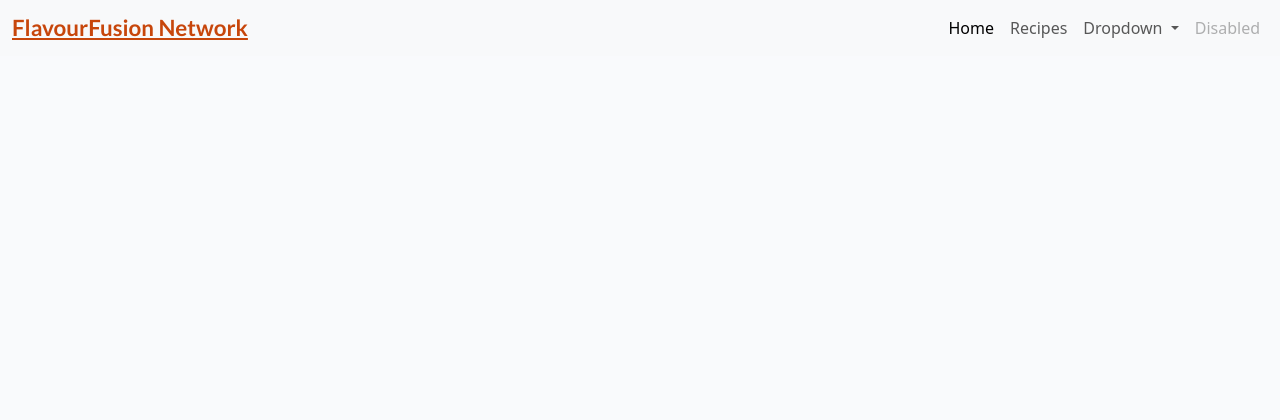
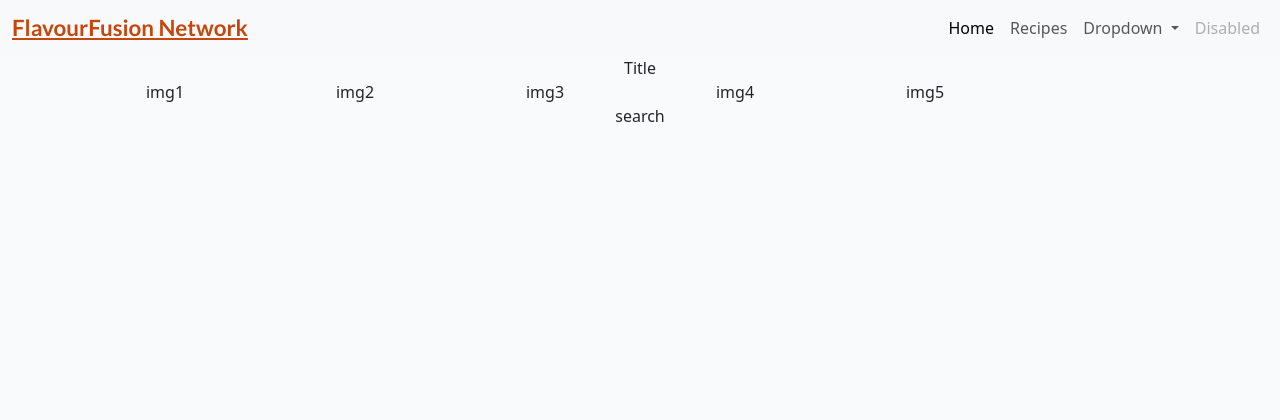
Before and after one commit to Brindusa22/FlavourFusion-Network, a Django app: page / in a window 1280 px wide. Shown: the top 420 px of the page. Run offline with Django 4.2, Linux system fonts and the light colour scheme; some libraries are stand-ins or nearby versions.

Commit message:
Add html basic structure to home_page template

```diff
--- a/home/templates/home/home_page.html
+++ b/home/templates/home/home_page.html
@@ -4,7 +4,27 @@
 {% block content %}
 
 <div class="container-fluid">
-
+    <div class="row">
+        <div class="col-12">
+            <div class="container text-center">
+                <div class="row">
+                    <div class="col">
+                        Title
+                    </div>
+                </div>
+                <div class="row">
+                    <div class="col-sm-12 col-md-6 col-lg-2">img1</div>
+                    <div class="col-sm-12 col-md-6 col-lg-2">img2</div>
+                    <div class="col-sm-12 col-md-6 col-lg-2">img3</div>
+                    <div class="col-sm-12 col-md-6 col-lg-2">img4</div>
+                    <div class="col-sm-12 col-md-6 col-lg-2">img5</div>
+                </div>
+                <div class="row">
+                    <div class="col">search</div>
+                </div>
+            </div>
+        </div>
+    </div>
 </div>
 
 {% endblock %}
--- a/home/views.py
+++ b/home/views.py
@@ -6,5 +6,5 @@ from recipes.models import Recipe
 
 class HomePageView(generic.ListView):
     model = Recipe
-    queryset = Recipe.objects.all()[:5]
+    queryset = Recipe.objects.filter(status=1)
     template_name = "home/home_page.html"
```
